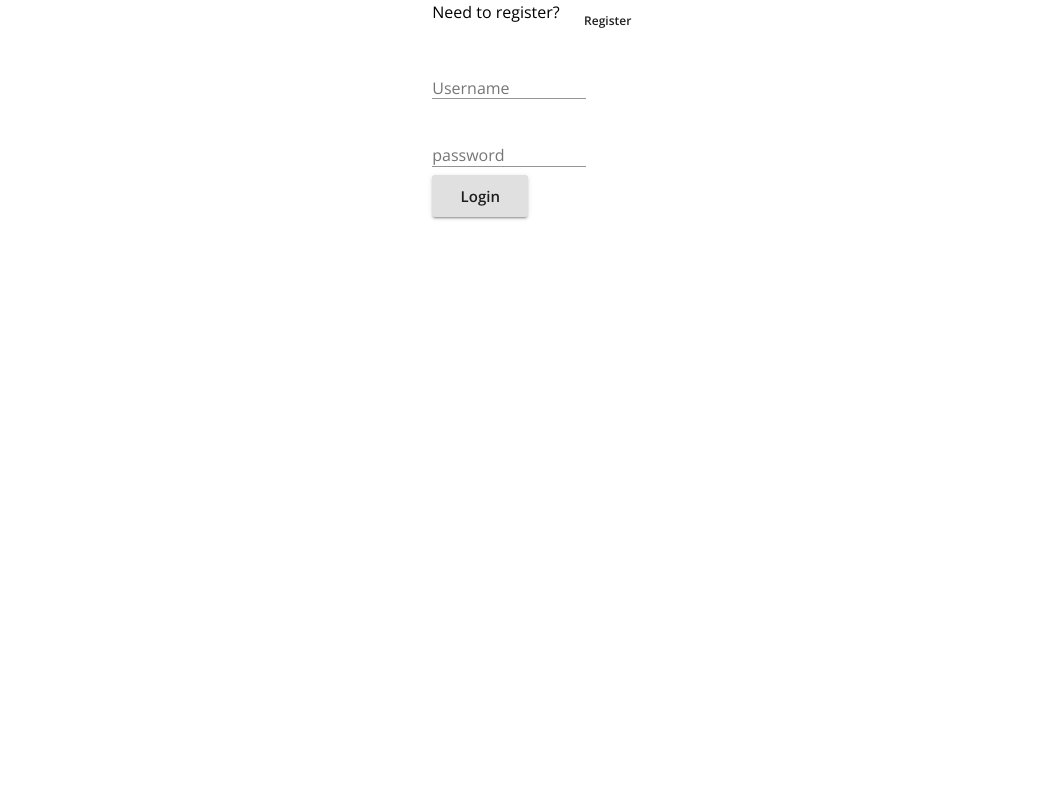
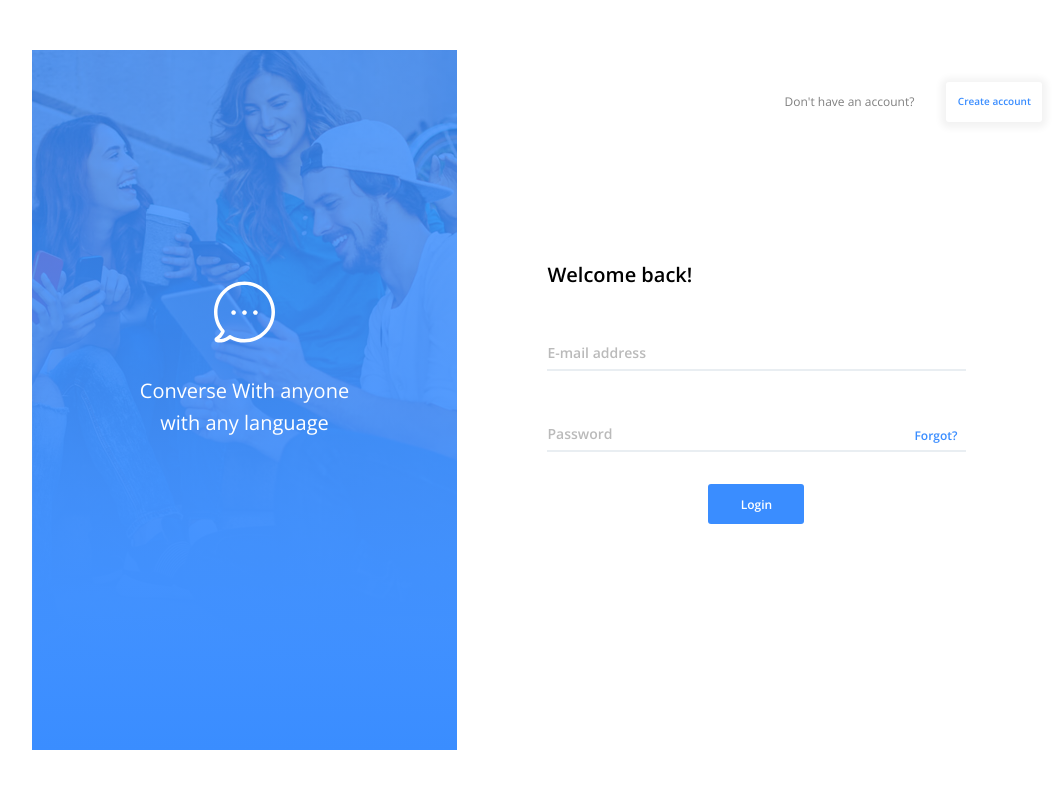
Before and after one commit to drlsv91/messenger-9133, a React (Create React App) app in the folder client/: page /login in a window 1280 px wide. Shown: the top 788 px of the page, without its empty margins (96-1158 px from the left). Built offline with nearby package versions, Linux system fonts and the light colour scheme; no server answers.

Commit message:
styled login page

```diff
--- a/client/src/components/common/Input/index.jsx
+++ b/client/src/components/common/Input/index.jsx
@@ -9,7 +9,7 @@ const Input = ({ label, name, type = "text", ...rest }) => {
       {...rest}
       classes={{ root: classes.inputFieldRoot }}
       InputLabelProps={{
-        style: { fontSize: 12, fontWeight: "bold", opacity: 0.5 },
+        style: { fontSize: 14, fontWeight: "bold", opacity: 0.5 },
         required: false,
       }}
       label={label}
--- a/client/src/pages/Login.js
+++ b/client/src/pages/Login.js
@@ -1,8 +1,13 @@
 import React from "react";
 import { Redirect, useHistory } from "react-router-dom";
 import { connect } from "react-redux";
-import { Grid, Box, Typography, Button, FormControl, TextField } from "@material-ui/core";
+import { Grid, Typography, Button } from "@material-ui/core";
 import { login } from "../store/utils/thunkCreators";
+import Input from "../components/common/Input";
+import Form from "../components/common/Form";
+import { authStyles } from "../themes/styles";
+import bubble from "../assets/images/bubble.svg";
+import FormControl from "../components/common/Form/FormControl";
 
 const Login = (props) => {
   const history = useHistory();
@@ -19,32 +24,59 @@ const Login = (props) => {
   if (user.id) {
     return <Redirect to="/home" />;
   }
+  const classes = authStyles();
+  return (
+    <Grid container justifyContent="center" alignItems="center" direction="column" className={classes.container}>
+      <Grid container wrap="nowrap" justifyContent="space-between" alignItems="center" className={classes.wrapper}>
+        {/* left */}
+        <Grid item className={classes.left} md={5} xl={4} xs={5}>
+          <img style={{ width: "3.85rem", marginBottom: "2rem" }} src={bubble} alt="chat" />
+          <Typography variant="h6">Converse With anyone</Typography>
+          <Typography variant="h6">with any language</Typography>
+        </Grid>
+        {/* right */}
+        <Grid item className={classes.right} md={7} xl={8} xs={12}>
+          <Grid container item justifyContent="center" alignItems="center" className={classes.top}>
+            <Typography color="inherit" variant="caption" style={{ opacity: 0.5 }}>
+              Don't have an account?
+            </Typography>
+            <Button color="primary" className={classes.buttonOutline} onClick={() => history.push("/register")}>
+              Create account
+            </Button>
+          </Grid>
 
-  return (
-    <Grid container justify="center">
-      <Box>
-        <Grid container item>
-          <Typography>Need to register?</Typography>
-          <Button onClick={() => history.push("/register")}>Register</Button>
-        </Grid>
-        <form onSubmit={handleLogin}>
+          <Grid container justifyContent="center" alignItems="center" className={classes.formContainer}>
+            <Typography className={classes.formTitle}>Welcome back!</Typography>
+            <Form onSubmit={handleLogin}>
               <Grid>
-            <Grid>
-              <FormControl margin="normal" required>
-                <TextField aria-label="username" label="Username" name="username" type="text" />
+                <FormControl>
+                  <Input label="E-mail address" aria-label="e-mail address" type="email" name="email" required />
                 </FormControl>
-            </Grid>
-            <FormControl margin="normal" required>
-              <TextField label="password" aria-label="password" type="password" name="password" />
+
+                <FormControl>
+                  <Input
+                    aria-label="password"
+                    label="Password"
+                    type="password"
+                    inputProps={{ minLength: 6 }}
+                    name="password"
+                    required
+                  />
+                  <Button className={classes.forgetPasswordBtn} color="primary">
+                    Forgot?
+                  </Button>
                 </FormControl>
-            <Grid>
-              <Button type="submit" variant="contained" size="large">
+
+                <Grid container justifyContent="center" alignItems="center" style={{ marginTop: 10 }}>
+                  <Button type="submit" variant="contained" disableElevation color="primary">
                     Login
                   </Button>
                 </Grid>
               </Grid>
-        </form>
-      </Box>
+            </Form>
+          </Grid>
+        </Grid>
+      </Grid>
     </Grid>
   );
 };
--- a/client/src/themes/styles.js
+++ b/client/src/themes/styles.js
@@ -19,6 +19,7 @@ export const authStyles = makeStyles((theme) => ({
         flexDirection: "column",
         alignItems: "center",
         justifyContent: "center",
+        paddingBottom: "5rem",
         "@media (min-width:768px)": {
             display: "flex",
             maxWidth: "425px",
@@ -35,12 +36,14 @@ export const authStyles = makeStyles((theme) => ({
         },
     },
     inputContainer: {
+        position: "relative",
         width: "100%",
         marginBottom: "2rem",
     },
     formContainer: {
         width: "80%",
-        height: "calc(100% - 38px)",
+        height: "calc(100% - 10rem)",
+        padding: "0!important",
         display: "flex",
         flexDirection: "column",
         alignItems: "center",
@@ -57,19 +60,28 @@ export const authStyles = makeStyles((theme) => ({
         paddingRight: "1rem",
         "@media (min-width:768px)": {
             paddingRight: "0.8rem",
-            marginTop: "3rem",
+            marginTop: "2rem",
         },
     },
     formTitle: {
         width: "100%",
         fontSize: "20px",
-        marginBottom: "1rem",
+        marginBottom: "2rem",
         fontWeight: "bold",
     },
 
     buttonOutline: {
         boxShadow: "0 1px 7px 5px #f3f3f3",
         marginLeft: "2rem",
+        fontSize: "10px",
+    },
+    forgetPasswordBtn: {
+        position: "absolute",
+        right: 0,
+        bottom: 0,
+        minWidth: "inherit",
+        minHeight: "inherit",
+        fontSize: 12,
     },
 
     inputFieldRoot: {
--- a/client/src/themes/theme.js
+++ b/client/src/themes/theme.js
@@ -13,9 +13,10 @@ export const theme = createTheme({
     overrides: {
         MuiInput: {
             input: {
-                fontSize: 12,
+                fontSize: 13,
                 fontWeight: "bold",
-                // borderBottom: "2px solid #f1f1f1",
+                paddingLeft: "5px",
+                paddingBottom: "12px",
             },
         },
         MuiButton: {
```
Lines whose indentation alone changed are shown as unchanged.
